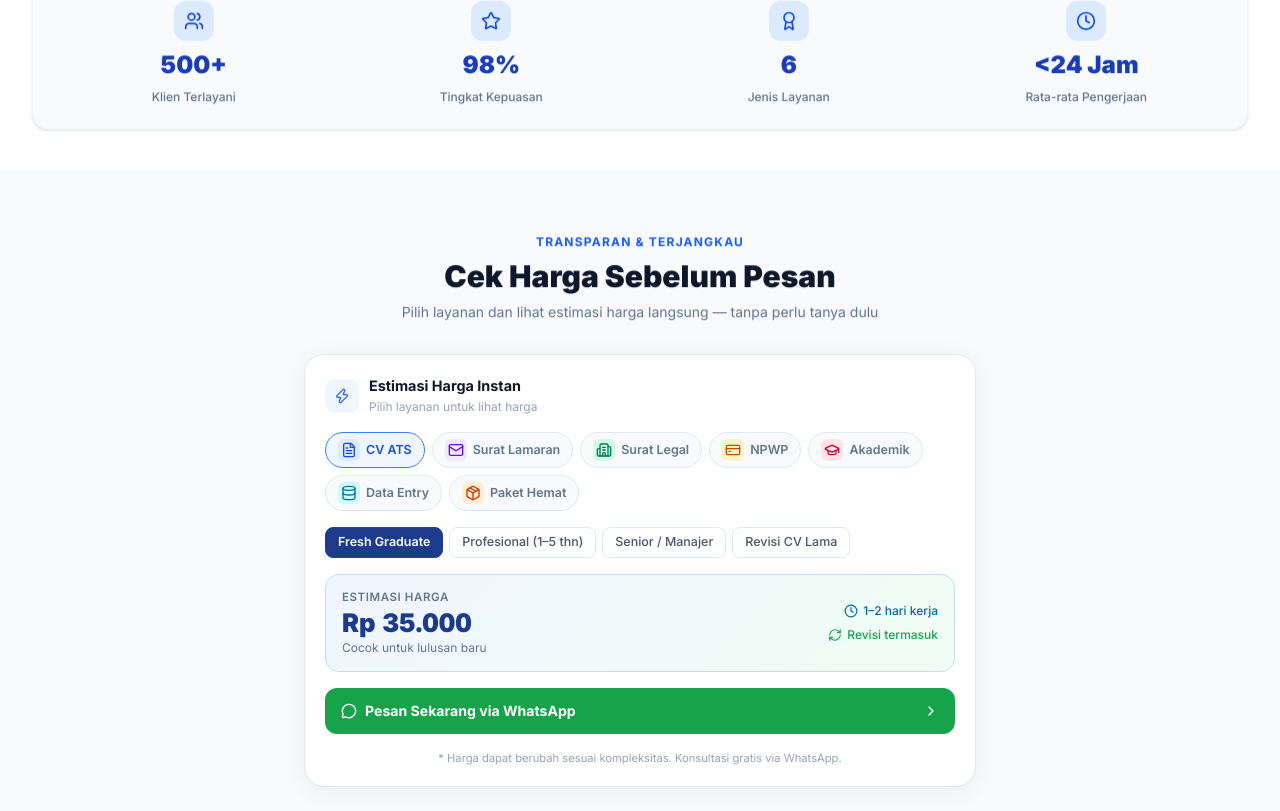
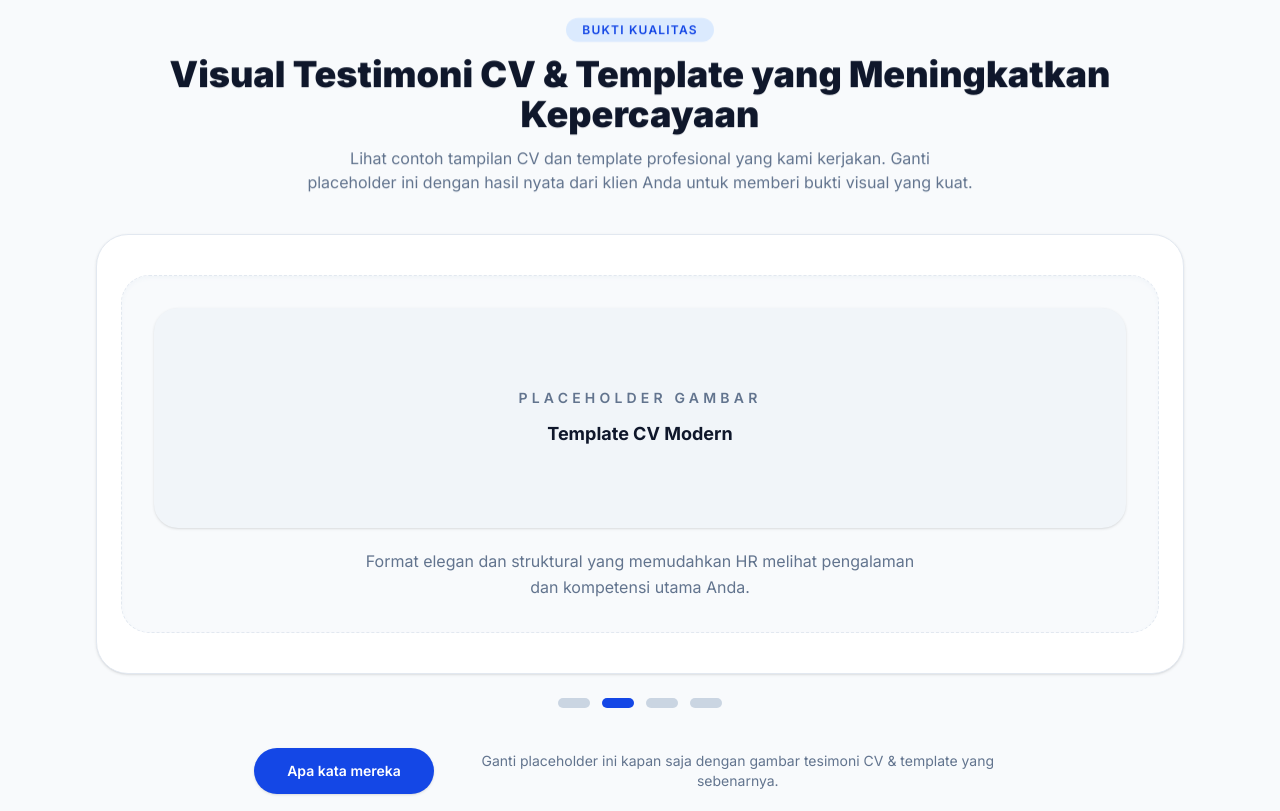
Before and after one commit to vscodecode2-lang/arifin-docs-design, a Next.js app: page / in a window 1280 px wide. Shown: the part 869-1680 px from the top of the page. Built offline with nearby package versions, Linux system fonts and the light colour scheme; no server answers.

Commit message:
perbaikan section

```diff
--- a/src/app/(public)/page.tsx
+++ b/src/app/(public)/page.tsx
@@ -1,6 +1,7 @@
 import Link from "next/link";
 import { PromoSection } from "./paket-hemat/PromoSection";
 import { PriceEstimator } from "@/components/home/PriceEstimator";
+import { TestimoniCvSection } from "@/components/home/TestimoniCvSection";
 import {
   FileText,
   Mail,
@@ -9,10 +10,6 @@ import {
   GraduationCap,
   Database,
   ArrowRight,
-  Star,
-  Users,
-  Award,
-  Clock,
 } from "lucide-react";
 
 import type { Metadata } from "next";
@@ -54,12 +51,6 @@ interface ServiceCard {
   features: string[];
   href: string;
   badge?: string;
-}
-
-interface StatItem {
-  value: string;
-  label: string;
-  icon: React.ReactNode;
 }
 
 // ─── Data ──────────────────────────────────────────────────────────────────
@@ -130,29 +121,6 @@ const SERVICES: ServiceCard[] = [
     "Hasil rapi, akurat, dan melalui quality control sebelum dikirim",
     "Revisi hingga deadline + data dijaga kerahasiaannya"],
     href: "/data-entry",
-  },
-];
-
-const STATS: StatItem[] = [
-  {
-    value: "500+",
-    label: "Klien Terlayani",
-    icon: <Users className="h-5 w-5" />,
-  },
-  {
-    value: "98%",
-    label: "Tingkat Kepuasan",
-    icon: <Star className="h-5 w-5" />,
-  },
-  {
-    value: "6",
-    label: "Jenis Layanan",
-    icon: <Award className="h-5 w-5" />,
-  },
-  {
-    value: "<24 Jam",
-    label: "Rata-rata Pengerjaan",
-    icon: <Clock className="h-5 w-5" />,
   },
 ];
 
@@ -331,24 +299,7 @@ export default function HomePage() {
         </div>
       </section>
 
-      {/* ══════════════════════════════════════════
-          STATS BAR
-      ══════════════════════════════════════════ */}
-      <section className="bg-white py-10">
-        <div className="mx-auto max-w-7xl px-4 sm:px-6 lg:px-8">
-          <div className="section-text-reveal grid grid-cols-2 gap-6 rounded-2xl border border-slate-100 bg-slate-50 p-6 shadow-sm lg:grid-cols-4">
-            {STATS.map((stat) => (
-              <div key={stat.label} className="flex flex-col items-center gap-2 text-center">
-                <div className="flex h-10 w-10 items-center justify-center rounded-xl bg-blue-100 text-blue-700">
-                  {stat.icon}
-                </div>
-                <p className="text-2xl font-black text-blue-800">{stat.value}</p>
-                <p className="text-xs font-medium text-slate-500">{stat.label}</p>
-              </div>
-            ))}
-          </div>
-        </div>
-      </section>
+      <TestimoniCvSection />
 
       {/* ══════════════════════════════════════════
           ESTIMASI HARGA INSTAN
--- /dev/null
+++ b/src/components/home/TestimoniCvCarousel.tsx
@@ -0,0 +1,79 @@
+"use client";
+
+import { useEffect, useState } from "react";
+
+const SLIDES = [
+  {
+    label: "CV ATS Premium",
+    subtitle: "Desain profesional yang dirancang untuk membuat CV Anda terlihat jelas dan mudah dipindai recruiter.",
+  },
+  {
+    label: "Template CV Modern",
+    subtitle: "Format elegan dan struktural yang memudahkan HR melihat pengalaman dan kompetensi utama Anda.",
+  },
+  {
+    label: "Preview CV Portofolio",
+    subtitle: "Contoh halaman portofolio yang menampilkan hasil kerja dan pencapaian secara ringkas namun bernilai.",
+  },
+  {
+    label: "Template CV Sederhana",
+    subtitle: "Versi efisien untuk apply cepat, rapi, dan sesuai standar platform lowongan kerja online.",
+  },
+];
+
+const AUTO_PLAY_INTERVAL = 5000;
+
+export function TestimoniCvCarousel() {
+  const [activeIndex, setActiveIndex] = useState(0);
+
+  useEffect(() => {
+    const timer = window.setInterval(() => {
+      setActiveIndex((current) => (current + 1) % SLIDES.length);
+    }, AUTO_PLAY_INTERVAL);
+
+    return () => window.clearInterval(timer);
+  }, []);
+
+  return (
+    <div className="relative">
+      <div className="overflow-hidden rounded-[2rem] border border-slate-200 bg-white shadow-sm">
+        <div
+          className="flex min-w-full transition-transform duration-700 ease-out will-change-transform"
+          style={{ transform: `translateX(-${activeIndex * 100}%)` }}
+        >
+          {SLIDES.map((slide) => (
+            <div key={slide.label} className="w-full flex-shrink-0 px-4 py-8 sm:px-6 lg:py-10">
+              <div className="mx-auto w-full max-w-full rounded-[1.75rem] border border-dashed border-slate-200 bg-slate-50 p-6 text-center shadow-inner shadow-slate-100 sm:p-8">
+                <div className="mb-5 inline-flex min-h-[190px] w-full items-center justify-center rounded-[1.5rem] bg-slate-100 px-4 text-slate-400 shadow-sm sm:min-h-[220px]">
+                  <div>
+                    <div className="mb-3 text-sm font-semibold uppercase tracking-[0.3em] text-slate-500">
+                      Placeholder Gambar
+                    </div>
+                    <div className="text-lg font-bold text-slate-900">{slide.label}</div>
+                  </div>
+                </div>
+                <p className="mx-auto max-w-xl text-sm leading-relaxed text-slate-500 sm:text-base">
+                  {slide.subtitle}
+                </p>
+              </div>
+            </div>
+          ))}
+        </div>
+      </div>
+
+      <div className="mt-6 flex flex-wrap items-center justify-center gap-3">
+        {SLIDES.map((_, index) => (
+          <button
+            key={index}
+            type="button"
+            aria-label={`Slide ${index + 1}`}
+            className={`h-2.5 w-8 rounded-full transition-all duration-300 ${
+              index === activeIndex ? "bg-blue-700" : "bg-slate-300 hover:bg-slate-400"
+            }`}
+            onClick={() => setActiveIndex(index)}
+          />
+        ))}
+      </div>
+    </div>
+  );
+}
--- /dev/null
+++ b/src/components/home/TestimoniCvSection.tsx
@@ -0,0 +1,38 @@
+import Link from "next/link";
+import { TestimoniCvCarousel } from "./TestimoniCvCarousel";
+
+export function TestimoniCvSection() {
+  return (
+    <section id="testimoni-cv" className="bg-slate-50 py-20">
+      <div className="mx-auto max-w-6xl px-4 sm:px-6 lg:px-8">
+        <div className="section-text-reveal mb-10 text-center">
+          <span className="mb-3 inline-block rounded-full bg-blue-100 px-4 py-1 text-xs font-semibold uppercase tracking-widest text-blue-700">
+            Bukti Kualitas
+          </span>
+          <h2 className="text-3xl font-black text-slate-900 sm:text-4xl">
+            Visual Testimoni CV & Template yang Meningkatkan Kepercayaan
+          </h2>
+          <p className="mx-auto mt-3 max-w-2xl text-slate-500">
+            Lihat contoh tampilan CV dan template profesional yang kami kerjakan. Ganti placeholder ini dengan hasil nyata dari klien Anda untuk memberi bukti visual yang kuat.
+          </p>
+        </div>
+
+        <div className="mb-10">
+          <TestimoniCvCarousel />
+        </div>
+
+        <div className="mt-10 flex flex-col items-center justify-center gap-4 text-center sm:flex-row sm:justify-center">
+          <Link
+            href="/testimoni"
+            className="inline-flex items-center justify-center rounded-full border border-transparent bg-blue-700 px-8 py-3 text-sm font-semibold text-white shadow-sm transition hover:bg-blue-800"
+          >
+            Apa kata mereka
+          </Link>
+          <p className="max-w-xl text-sm text-slate-500">
+            Ganti placeholder ini kapan saja dengan gambar tesimoni CV & template yang sebenarnya.
+          </p>
+        </div>
+      </div>
+    </section>
+  );
+}
--- a/src/components/layout/WhatsAppFloat.tsx
+++ b/src/components/layout/WhatsAppFloat.tsx
@@ -70,12 +70,23 @@ export function WhatsAppFloat() {
   const pathname = usePathname() ?? "/";
   const [expanded, setExpanded] = useState(false);
   const [hasHovered, setHasHovered] = useState(false);
-  // Auto-expand sekali setelah 4 detik untuk menarik perhatian
+  const [isMobile, setIsMobile] = useState(false);
+  // Auto-expand sekali setelah 4 detik untuk menarik perhatian (desktop only)
   const [autoShown, setAutoShown] = useState(false);
 
-  // Auto-expand setelah 4 detik, tutup otomatis setelah 6 detik
+  // Detect mobile device
   useEffect(() => {
-    if (autoShown) return;
+    const checkMobile = () => {
+      setIsMobile(window.innerWidth < 768);
+    };
+    checkMobile();
+    window.addEventListener("resize", checkMobile);
+    return () => window.removeEventListener("resize", checkMobile);
+  }, []);
+
+  // Auto-expand setelah 4 detik HANYA di desktop, tutup otomatis setelah 6 detik
+  useEffect(() => {
+    if (autoShown || isMobile) return;
     const openTimer = setTimeout(() => {
       setExpanded(true);
       setAutoShown(true);
@@ -87,7 +98,7 @@ export function WhatsAppFloat() {
       clearTimeout(openTimer);
       clearTimeout(closeTimer);
     };
-  }, [autoShown]);
+  }, [autoShown, isMobile]);
 
   const handleMouseEnter = useCallback(() => {
     setExpanded(true);
@@ -96,6 +107,17 @@ export function WhatsAppFloat() {
 
   const handleMouseLeave = useCallback(() => {
     setExpanded(false);
+  }, []);
+
+  // Close bubble jika ada form yang sedang di-focus (mencegah gangguan saat input)
+  useEffect(() => {
+    const handleFocusIn = () => {
+      // Jika form input di-focus, tutup bubble otomatis
+      setExpanded(false);
+    };
+
+    document.addEventListener("focusin", handleFocusIn);
+    return () => document.removeEventListener("focusin", handleFocusIn);
   }, []);
 
   const waUrl = getWAUrl(pathname);
@@ -247,13 +269,48 @@ export function WhatsAppFloat() {
         }
 
         /* ── Mobile: geser sedikit ke kiri bawah ── */
-        @media (max-width: 640px) {
+        @media (max-width: 768px) {
           .wa-float-root {
-            bottom: 20px;
-            right: 16px;
+            bottom: 16px;
+            right: 12px;
+          }
+          .wa-btn {
+            width: 48px;
+            height: 48px;
+          }
+          .wa-icon {
+            width: 24px;
+            height: 24px;
           }
           .wa-bubble {
-            max-width: 180px;
+            max-width: 160px;
+            padding: 10px 12px;
+          }
+          .wa-bubble-name {
+            font-size: 10px;
+          }
+          .wa-bubble-msg {
+            font-size: 11px;
+          }
+          .wa-bubble-avatar {
+            width: 30px;
+            height: 30px;
+          }
+          /* Disable pulse animation di mobile agar tidak mengganggu pengisian form */
+          .wa-pulse {
+            animation: none;
+            display: none;
+          }
+          /* Reduce transition smoothness di mobile untuk performa lebih baik */
+          .wa-bubble {
+            transition: opacity 0.15s ease, transform 0.15s ease;
+          }
+          .wa-btn {
+            transition: transform 0.1s ease, box-shadow 0.1s ease;
+          }
+          .wa-btn:hover {
+            transform: scale(1.05);
+            box-shadow: 0 4px 16px rgba(37,211,102,.12), 0 1px 4px rgba(0,0,0,.08);
           }
         }
       `}</style>
```
